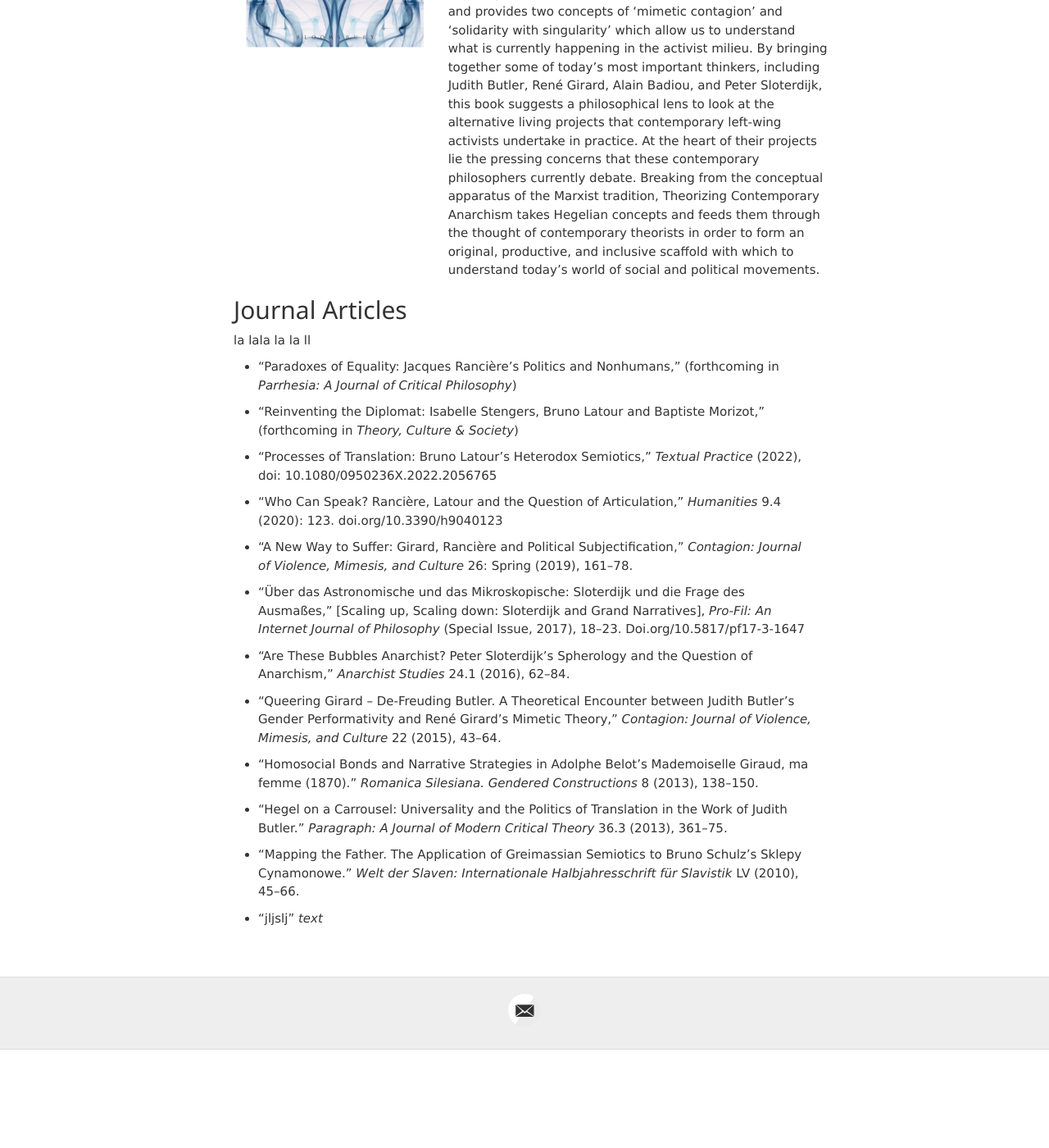
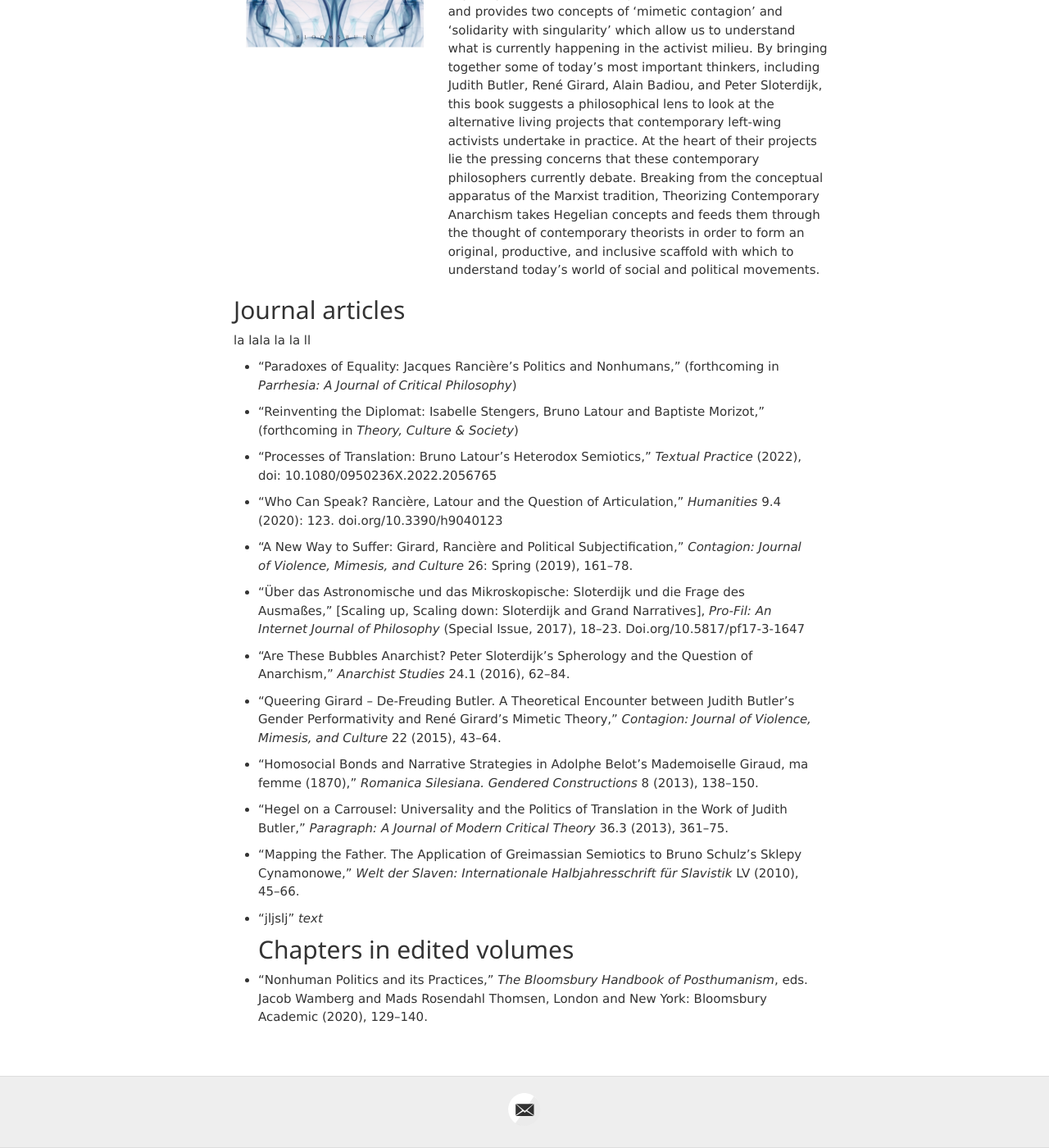
Before and after one commit to IJanicka/IJanicka.github.io, a Jekyll site: the page built from publications.md, in a window 1280 px wide and 1400 px high, scrolled down 674 px. Shown: the whole window at 82% size. Built offline with Jekyll 4.4.1, drawn with Linux system fonts in a browser that asks for light colours; before the commit the page ends 1954 px from its top, so only the background shows below that.

Commit message:
Update publications.md

```diff
--- a/publications.md
+++ b/publications.md
@@ -18,7 +18,7 @@ The turn of the Millennium demonstrated a fully-fledged revival and fusion of va
     </div>
   </div>
 </div>
-  <h2>Journal Articles</h2>
+  <h2>Journal articles</h2>
   <a href="../articles/Iwona Janicka_Hegel on a Carrousel_Published in Paragraph_ Nov 2013.pdf">la lala la la ll</a><br>
 
 *  “Paradoxes of Equality: Jacques Rancière’s Politics and Nonhumans,” (forthcoming in *Parrhesia: A Journal of Critical Philosophy*)<br>
@@ -37,13 +37,15 @@ The turn of the Millennium demonstrated a fully-fledged revival and fusion of va
 
 *	<a href="../Iwona Janicka_Queering Girard, De-Freuding Butler_Contagion_2015">“Queering Girard – De-Freuding Butler. A Theoretical Encounter between Judith Butler’s Gender Performativity and René Girard’s Mimetic Theory,” *Contagion: Journal of Violence, Mimesis, and Culture* 22 (2015), 43–64.</a><br>
 
-*	<a href="../Iwona Janicka_Homosocial bonds and narrative strategies_Romanica Silesiana_2013">“Homosocial Bonds and Narrative Strategies in Adolphe Belot’s Mademoiselle Giraud, ma femme (1870).” *Romanica Silesiana. Gendered Constructions* 8 (2013), 138–150.</a><br>
+*	<a href="../Iwona Janicka_Homosocial bonds and narrative strategies_Romanica Silesiana_2013">“Homosocial Bonds and Narrative Strategies in Adolphe Belot’s Mademoiselle Giraud, ma femme (1870),” *Romanica Silesiana. Gendered Constructions* 8 (2013), 138–150.</a><br>
 
-*	<a href="../Iwona Janicka_Hegel on a Carrousel_Paragraph_ Nov 2013">“Hegel on a Carrousel: Universality and the Politics of Translation in the Work of Judith Butler.” *Paragraph: A Journal of Modern Critical Theory* 36.3 (2013), 361–75.</a><br>
+*	<a href="../Iwona Janicka_Hegel on a Carrousel_Paragraph_ Nov 2013">“Hegel on a Carrousel: Universality and the Politics of Translation in the Work of Judith Butler,” *Paragraph: A Journal of Modern Critical Theory* 36.3 (2013), 361–75.</a><br>
 
-*	<a href="../Iwona Janicka_Mapping the Father_Greimas and Schulz_Welt der Slaven_2010">“Mapping the Father. The Application of Greimassian Semiotics to Bruno Schulz’s Sklepy Cynamonowe.” *Welt der Slaven: Internationale Halbjahresschrift für Slavistik* LV (2010), 45–66.</a><br>
-
-
+*	<a href="../Iwona Janicka_Mapping the Father_Greimas and Schulz_Welt der Slaven_2010">“Mapping the Father. The Application of Greimassian Semiotics to Bruno Schulz’s Sklepy Cynamonowe,” *Welt der Slaven: Internationale Halbjahresschrift für Slavistik* LV (2010), 45–66.</a><br>
 
 
 * "jljslj" *text*
+
+  <h2>Chapters in edited volumes</h2>
+
+* <a href="../Iwona Janicka_Nonhuman Politics and Its Practices_in The Bloomsbury Handbook of Posthumanism_ed. Wamberg and Thomsen_2020">“Nonhuman Politics and its Practices,” *The Bloomsbury Handbook of Posthumanism*, eds. Jacob Wamberg and Mads Rosendahl Thomsen, London and New York: Bloomsbury Academic (2020), 129–140.</a><br>
```
